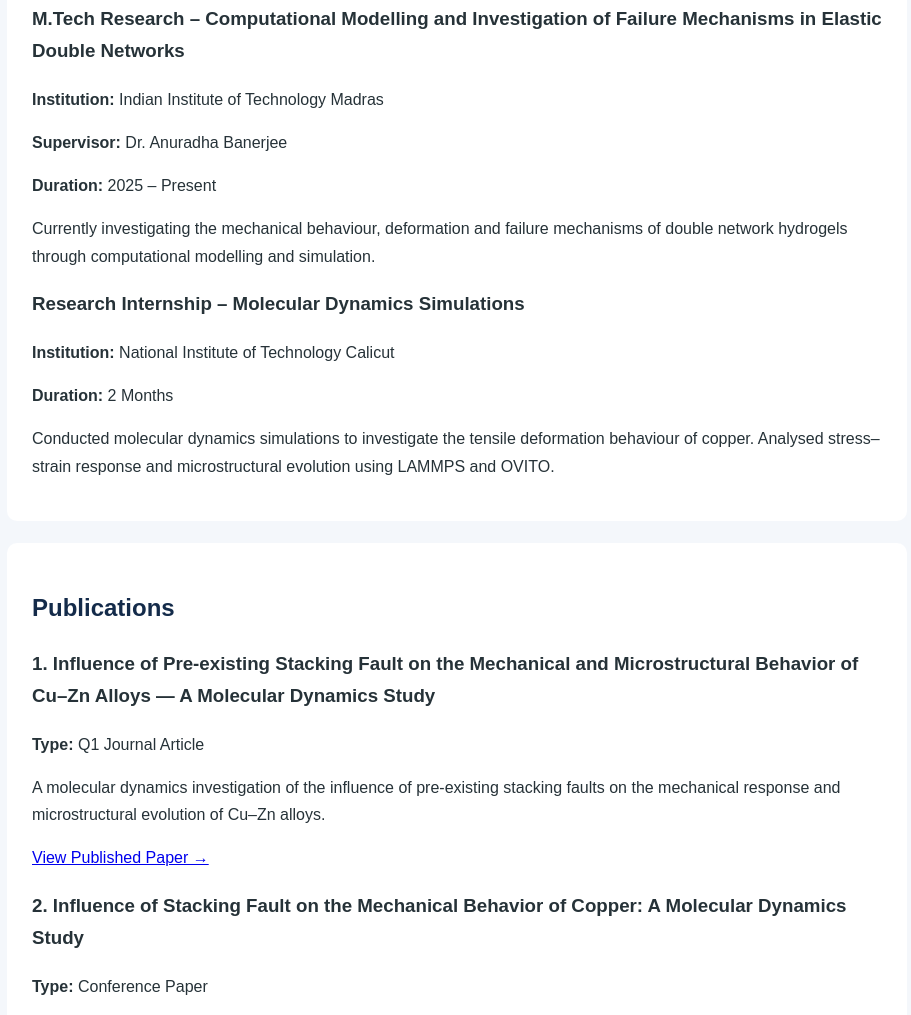
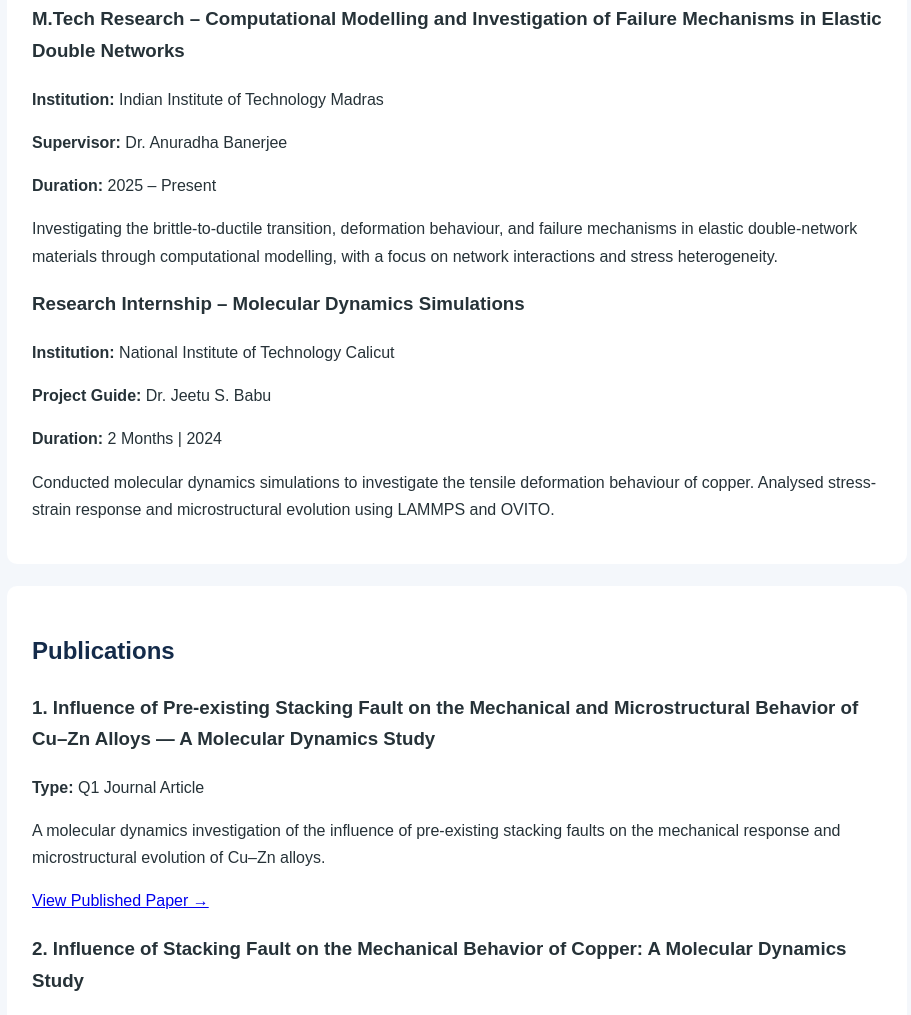
Before and after one commit to suprioroy7/suprioroy7.github.io, a plain HTML site: page index.html in a window 1280 px wide. Shown: the part 1664-2679 px from the top of the page, without its empty margins (183-1094 px from the left). Drawn offline with Linux system fonts and the light colour scheme.

Commit message:
Update index.html

```diff
--- a/index.html
+++ b/index.html
@@ -132,33 +132,46 @@
         </ul>
     </section>
 
+
 <section id="experience">
     <h2>Research Experience</h2>
 
     <div class="publication">
-       <h3>M.Tech Research – Computational Modelling and Investigation of Failure Mechanisms in Elastic Double Networks</h3>
+        <h3>M.Tech Research – Computational Modelling and Investigation of Failure Mechanisms in Elastic Double Networks</h3>
+
         <p><strong>Institution:</strong> Indian Institute of Technology Madras</p>
+
         <p><strong>Supervisor:</strong> Dr. Anuradha Banerjee</p>
+
         <p><strong>Duration:</strong> 2025 – Present</p>
+
         <p>
-            Currently investigating the mechanical behaviour,
-            deformation and failure mechanisms of double network
-            hydrogels through computational modelling and simulation.
+            Investigating the brittle-to-ductile transition,
+            deformation behaviour, and failure mechanisms in
+            elastic double-network materials through computational
+            modelling, with a focus on network interactions
+            and stress heterogeneity.
         </p>
     </div>
 
     <div class="publication">
         <h3>Research Internship – Molecular Dynamics Simulations</h3>
+
         <p><strong>Institution:</strong> National Institute of Technology Calicut</p>
-        <p><strong>Duration:</strong> 2 Months</p>
+
+        <p><strong>Project Guide:</strong> Dr. Jeetu S. Babu</p>
+
+        <p><strong>Duration:</strong> 2 Months | 2024</p>
+
         <p>
             Conducted molecular dynamics simulations to investigate
-            the tensile deformation behaviour of copper.
-            Analysed stress–strain response and microstructural
-            evolution using LAMMPS and OVITO.
+            the tensile deformation behaviour of copper. Analysed
+            stress-strain response and microstructural evolution
+            using LAMMPS and OVITO.
         </p>
     </div>
 </section>
+
 
 <section id="publications">
     <h2>Publications</h2>
```
